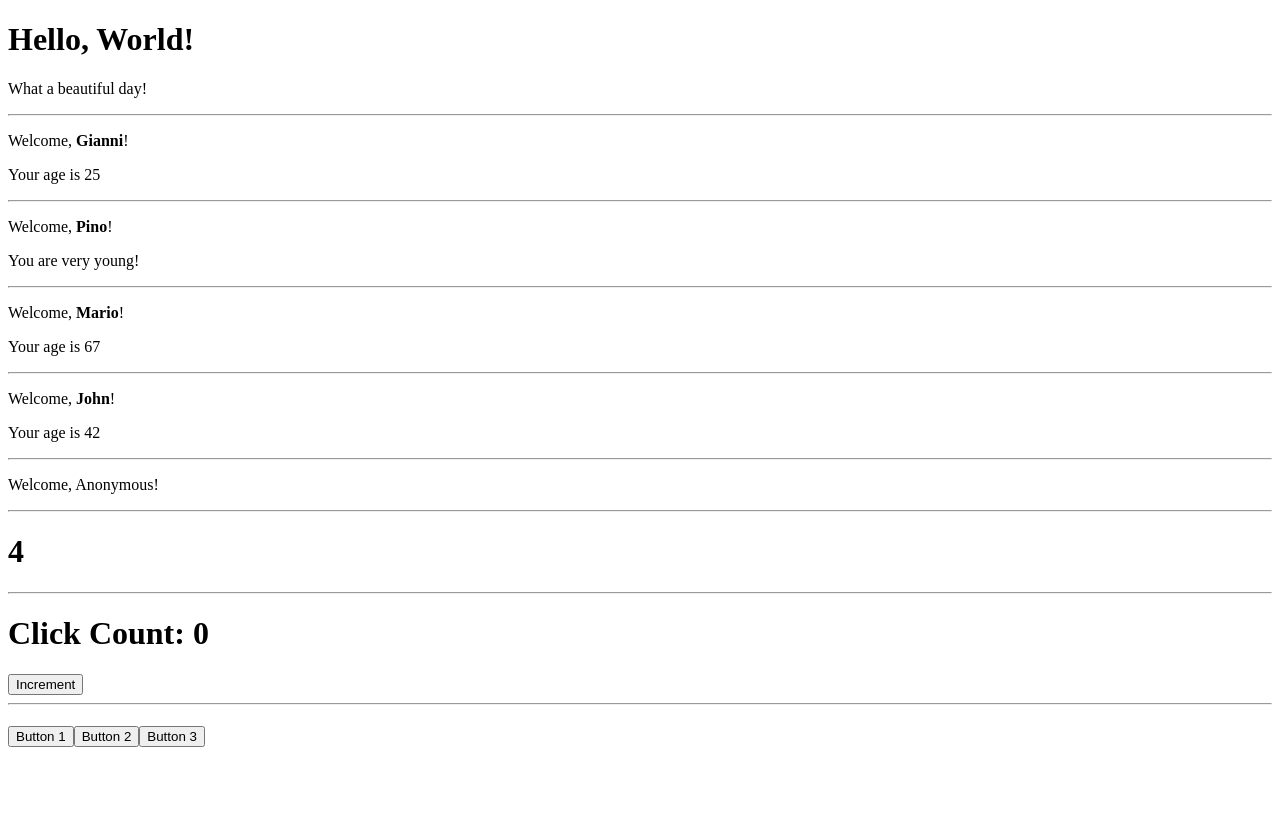
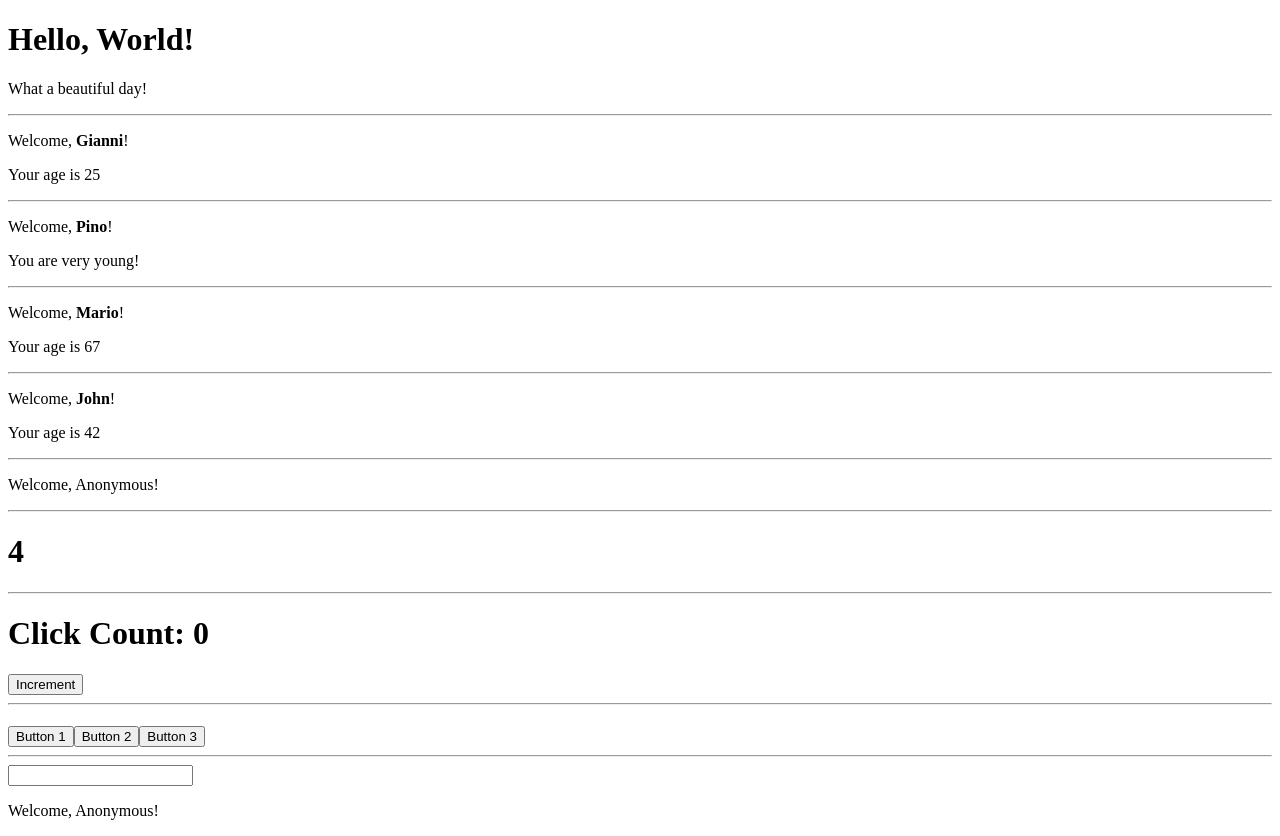
Before and after one commit to AndreaPossidente/develhope-react-exercises, a React (Create React App) app: page / in a window 1280 px wide. Before the commit the page ends 800 px from the top, so only its background shows below. Built offline with nearby package versions, Linux system fonts and the light colour scheme.

Commit message:
done exercise 26

```diff
--- a/src/App.js
+++ b/src/App.js
@@ -3,6 +3,7 @@
 import ClickTracker from "./ClickTracker";
 import Counter from "./Counter";
 import Hello from "./Hello";
+import InteractiveWelcome from "./InteractiveWelcome";
 import Welcome from "./Welcome";
 
 export default class App extends Component {
@@ -26,6 +27,8 @@
         <ClickCounter />
         <hr />
         <ClickTracker />
+        <hr />
+        <InteractiveWelcome />
       </div>
     );
   }
--- /dev/null
+++ b/src/InteractiveWelcome.js
@@ -0,0 +1,21 @@
+import React, { Component } from "react";
+import Welcome from "./Welcome";
+
+export default class InteractiveWelcome extends Component {
+  state = { name: null };
+  handleInputChange = (e) => {
+    this.setState((prevState) => ({ name: e.target.value }));
+  };
+  render() {
+    return (
+      <div>
+        <input
+          value={this.state.name}
+          onChange={this.handleInputChange}
+          type="text"
+        />
+        <Welcome name={this.state.name} />
+      </div>
+    );
+  }
+}
```
